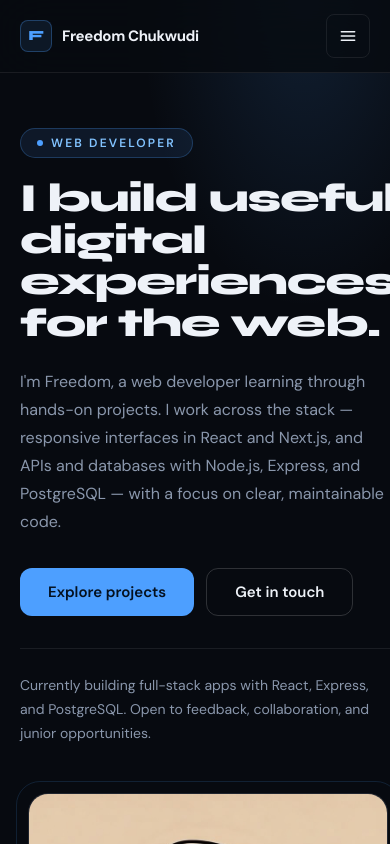
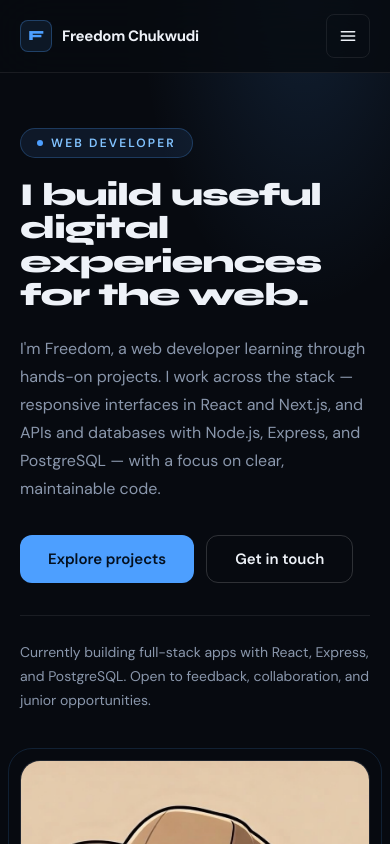
Before and after one commit to Devfreedom/Freedom-Personal-Portfolio-website, a Next.js app: page / in a window 390 px wide. Shown: the top 844 px of the page. Built offline with nearby package versions, Linux system fonts and the light colour scheme.

Commit message:
fix(Hero): adjust layout and heading styles for improved responsiveness

```diff
--- a/src/components/Hero.tsx
+++ b/src/components/Hero.tsx
@@ -18,7 +18,7 @@ export default function Hero() {
       />
 
       <div className="mx-auto grid w-full max-w-6xl items-center gap-12 lg:grid-cols-[1.15fr_0.85fr] lg:gap-16">
-        <div>
+        <div className="min-w-0">
           <p className="mb-5 inline-flex items-center gap-2 rounded-full border border-accent/25 bg-accent/10 px-4 py-1.5 text-xs font-semibold uppercase tracking-[0.18em] text-accent-strong">
             <span aria-hidden="true" className="size-1.5 rounded-full bg-accent" />
             Web Developer
@@ -26,7 +26,7 @@ export default function Hero() {
 
           <h1
             id="hero-heading"
-            className="font-display text-[clamp(2.5rem,5.5vw,4.25rem)] font-extrabold leading-[1.04] tracking-[-0.03em] text-foreground"
+            className="font-display text-[clamp(2rem,6vw,4.25rem)] font-extrabold leading-[1.04] tracking-[-0.03em] text-foreground"
           >
             I build useful digital experiences for the web.
           </h1>
```
